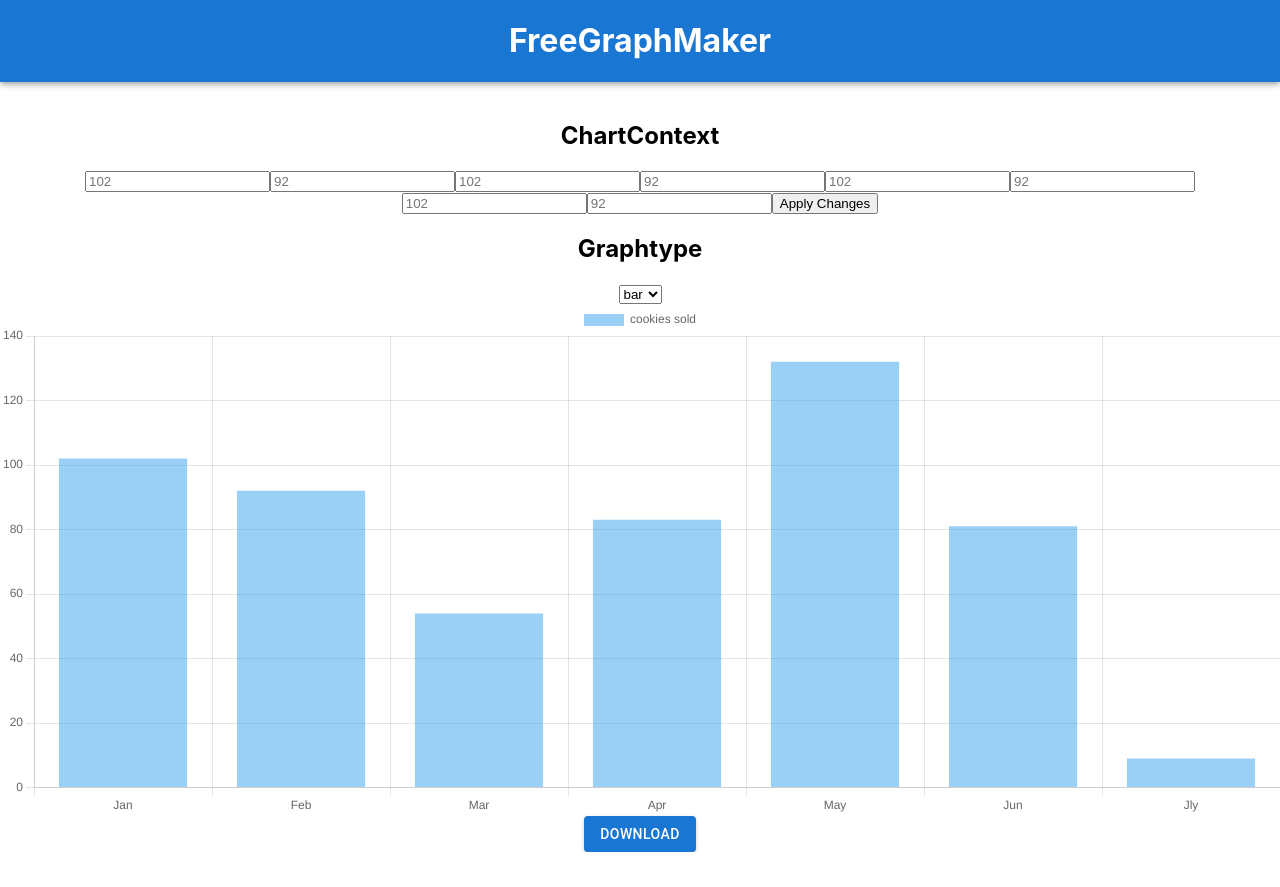
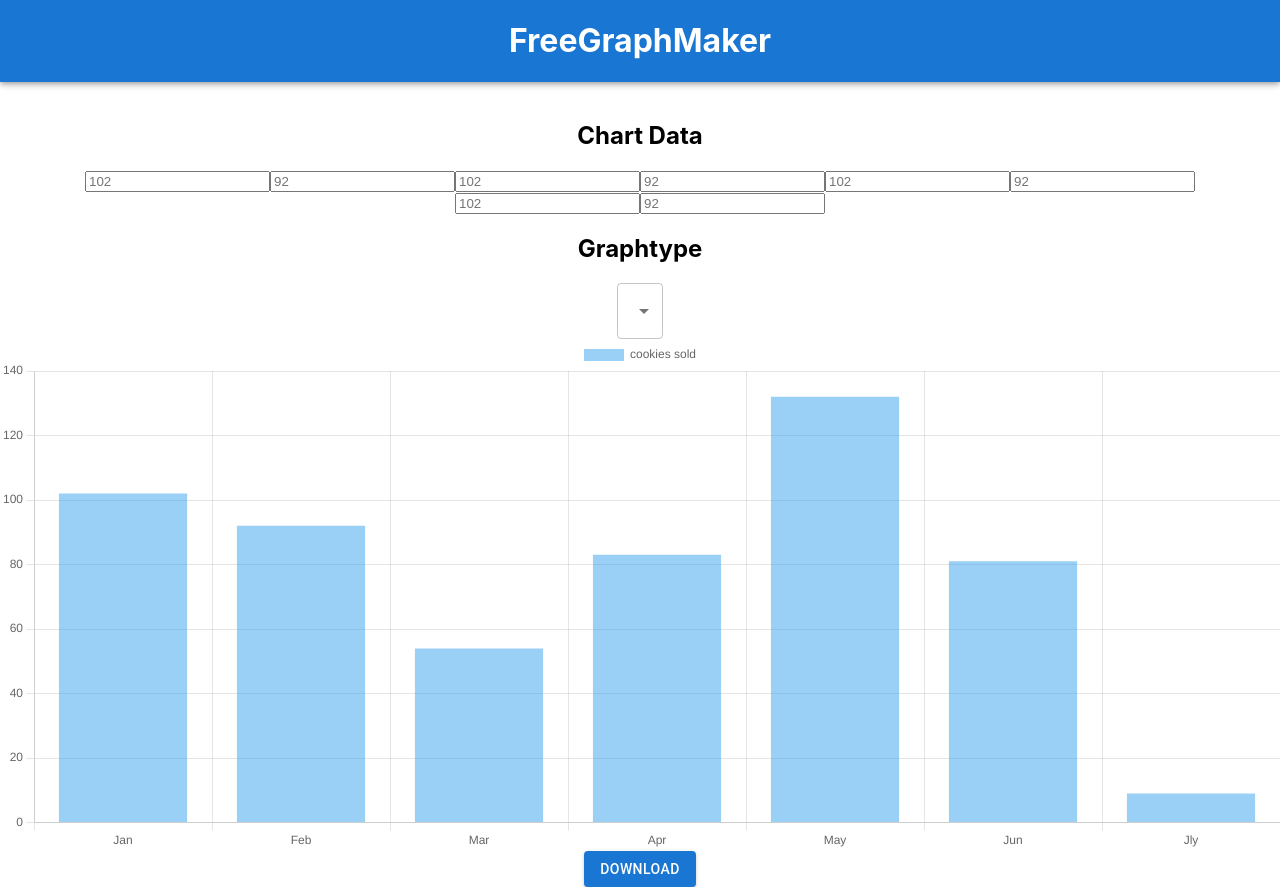
Before and after one commit to SnowDingo/free-graph-maker, a React (Create React App) app: page / in a window 1280 px wide. Before the commit the page ends 852 px from the top, so only its background shows below. Built offline with nearby package versions, Linux system fonts and the light colour scheme.

Commit message:
option value now MUI, and doughnat shape available

```diff
--- a/src/App.js
+++ b/src/App.js
@@ -11,7 +11,7 @@
   Legend
 } from "chart.js";
 import { Chart } from "react-chartjs-2";
-import { AppBar, Button } from '@mui/material';
+import { AppBar, Button, MenuItem, Select } from '@mui/material';
 
 ChartJS.register(
   CategoryScale,
@@ -80,7 +80,7 @@
         <AppBar><h1>FreeGraphMaker</h1></AppBar>
         <div className='content'>
           <div className='options'>
-          <h2>ChartContext</h2>
+          <h2>Chart Data</h2>
             <input placeholder={data[0]} onChange={(e) => changedata(e,0)}>{}</input>
             <input placeholder={data[1]} onChange={(e) => changedata(e,1)}></input>
             <input placeholder={data[0]} onChange={(e) => changedata(e,2)}>{}</input>
@@ -89,13 +89,12 @@
             <input placeholder={data[1]} onChange={(e) => changedata(e,5)}>{}</input>
             <input placeholder={data[0]} onChange={(e) => changedata(e,6)}>{}</input>
             <input placeholder={data[1]} onChange={(e) => changedata(e,7)}>{}</input>
-          <button onClick={(e) => {ApplyChanges()}}>Apply Changes</button>
           <h2>Graphtype</h2>
-          <select id="graphtype" onChange={(e) => {setgraphType(e.target.value)}}>
-                  <option value="bar">bar</option>
-                  <option value="line">line</option>
-                  <option value="pie">pie</option>
-            </select>
+          <Select id="graphtype" onChange={(e) => {setgraphType(e.target.value)}}>
+                  <MenuItem value="bar">bar</MenuItem>
+                  <MenuItem value="line">line</MenuItem>
+                  <MenuItem value="pie">pie</MenuItem>
+            </Select>
         </div>
         <Chart datasetIdKey='key' className='bar' id="canvas" type={graphtype} data={graphData} redraw ></Chart>
         <Button variant='contained' id="download" onClick={(e) => {download()}}>download</Button></div>
```
